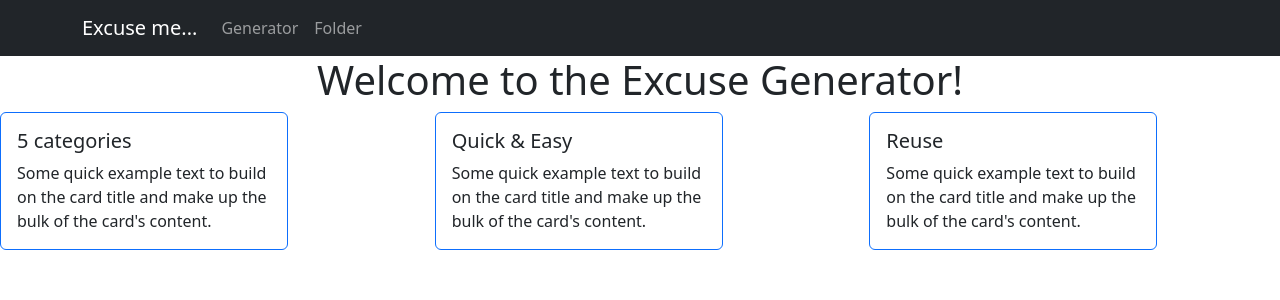
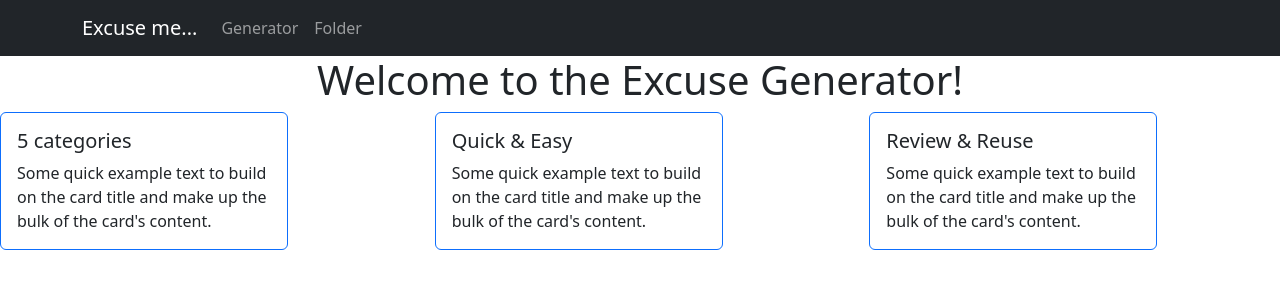
Before and after one commit to MiuMiuMiuMiuMiu/excuse, a React (Create React App) app in the folder my-app/: page / in a window 1280 px wide. Shown: the top 300 px of the page. Built offline with nearby package versions, Linux system fonts and the light colour scheme.

Commit message:
Changed 1 card title

```diff
--- a/my-app/src/App.js
+++ b/my-app/src/App.js
@@ -31,7 +31,7 @@ function App() {
             <h1 className="text-center">Welcome to the Excuse Generator!</h1>
           </Col>
         </Row>
-        <Row>
+        <Row className="align-items-center">
           <Col>
             <Card border="primary" style={{ width: '18rem' }}>
               <Card.Body>
@@ -57,7 +57,7 @@ function App() {
           <Col>
             <Card border="primary" style={{ width: '18rem' }}>
               <Card.Body>
-                <Card.Title>Reuse</Card.Title>
+                <Card.Title>Review &amp; Reuse</Card.Title>
                 <Card.Text>
                   Some quick example text to build on the card title and make up the
                   bulk of the card's content.
```
